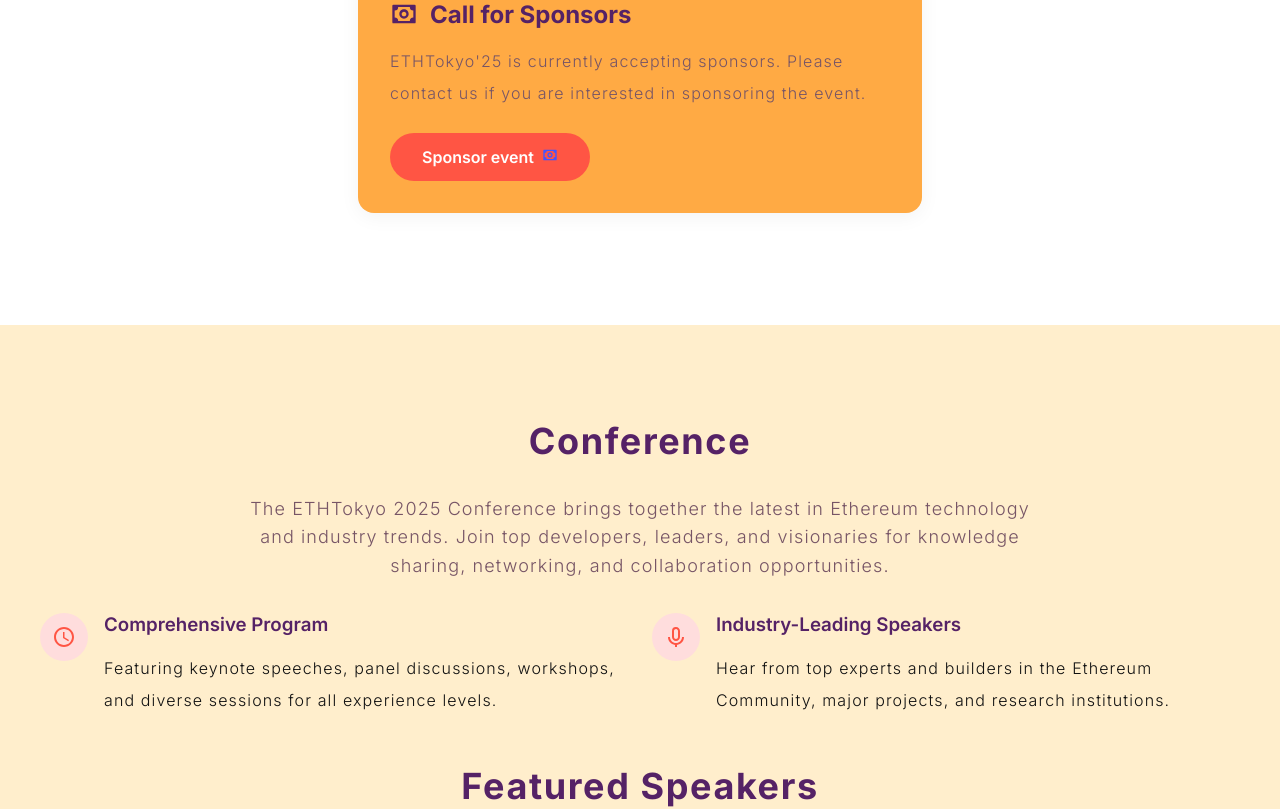
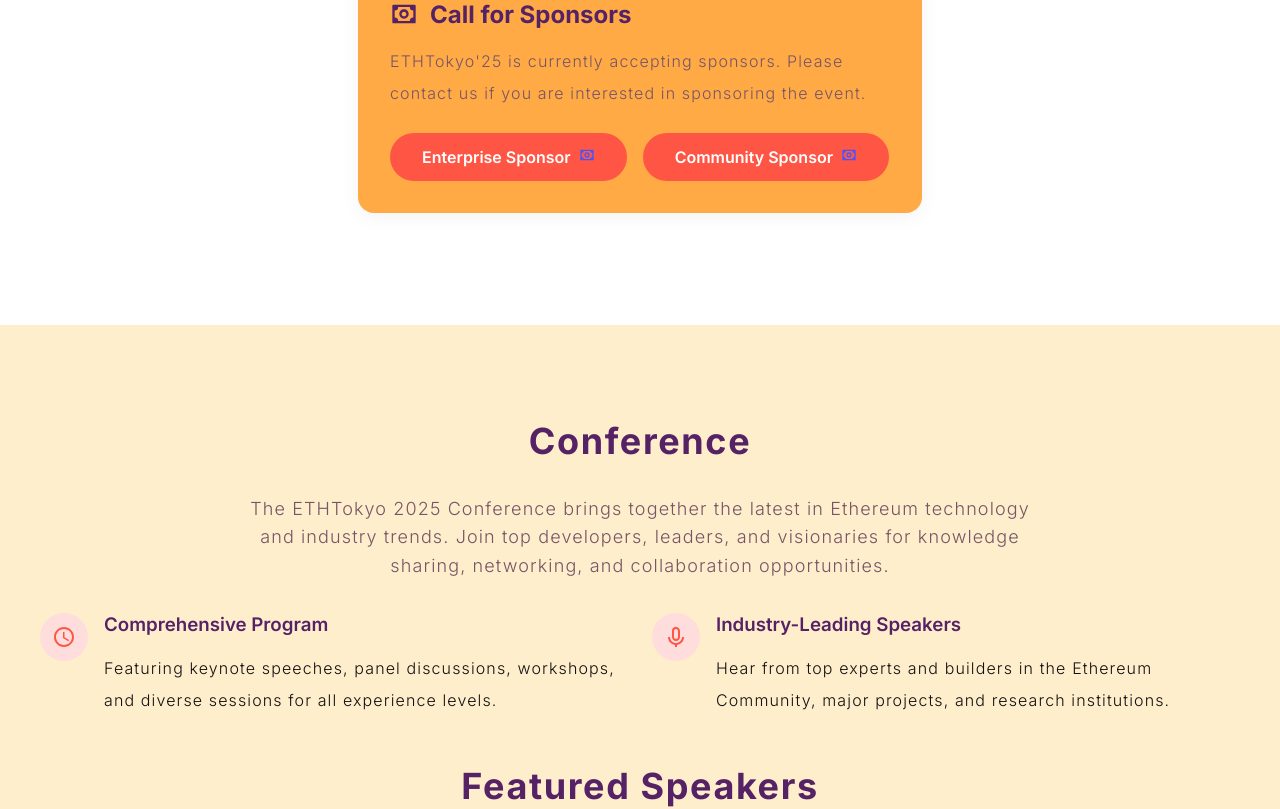
Before and after one commit to ethereumjp/ethtokyo-website, a Next.js app: page / in a window 1280 px wide. Shown: the part 2320-3129 px from the top of the page. Built offline with nearby package versions, Linux system fonts and the light colour scheme.

Commit message:
スポンサー申込みの導線をEnterprise SponsorとCommunity Sponsorで分けた

```diff
--- a/src/components/organisms/AboutSection.tsx
+++ b/src/components/organisms/AboutSection.tsx
@@ -304,6 +304,7 @@ export const Temp_formSection = () => {
           ETHTokyo'25 is currently accepting sponsors. Please contact us if you
           are interested in sponsoring the event.
         </p>
+        <div css={css`display: flex; gap: 1rem; flex-wrap: wrap;`}>
           <Button
             href="https://ethtokyo.deform.cc/25-sponsor-application"
             external
@@ -311,8 +312,18 @@ export const Temp_formSection = () => {
             variant="primary"
             icon={<BiMoney />}
           >
-          <span css={css`color: ${neutral.White};`}>Sponsor event</span>
+            <span css={css`color: ${neutral.White};`}>Enterprise Sponsor</span>
           </Button>
+          <Button
+            href="https://app.moongate.id/e/ethtokyo2025"
+            external
+            size="medium"
+            variant="primary"
+            icon={<BiMoney />}
+          >
+            <span css={css`color: ${neutral.White};`}>Community Sponsor</span>
+          </Button>
+        </div>
       </div>
     </div>
   );
--- a/src/components/organisms/Footer/index.tsx
+++ b/src/components/organisms/Footer/index.tsx
@@ -163,7 +163,14 @@ const Footer: FC<ComponentProps> = ({ children }) => {
               target="_blank"
               rel="noreferrer"
             >
-              Event sponsorship
+              Enterprise Sponsorship
+            </a>
+            <a
+              href="https://app.moongate.id/e/ethtokyo2025"
+              target="_blank"
+              rel="noreferrer"
+            >
+              Community Sponsorship
             </a>
           </div>
         </div>
```
Lines whose indentation alone changed are shown as unchanged.
